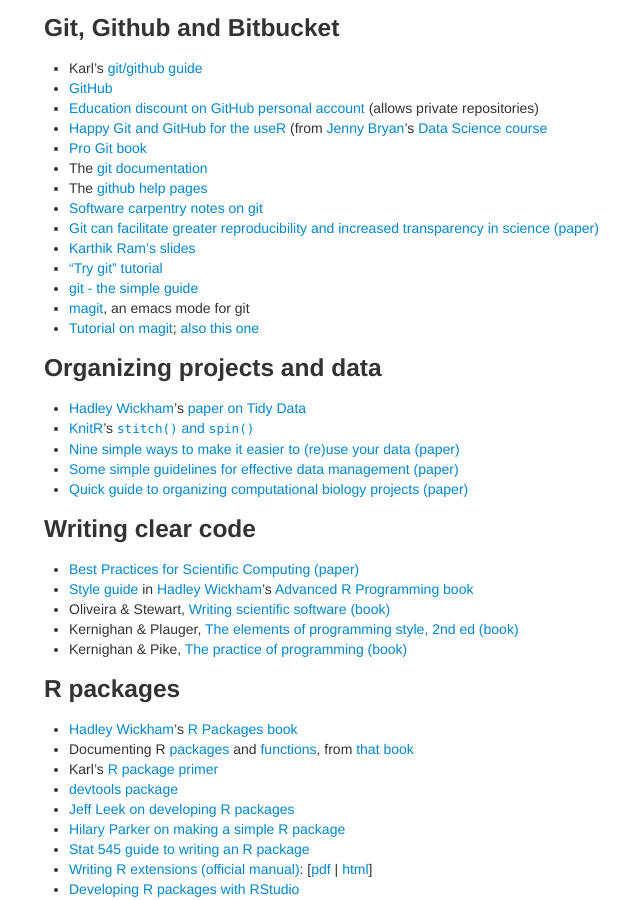
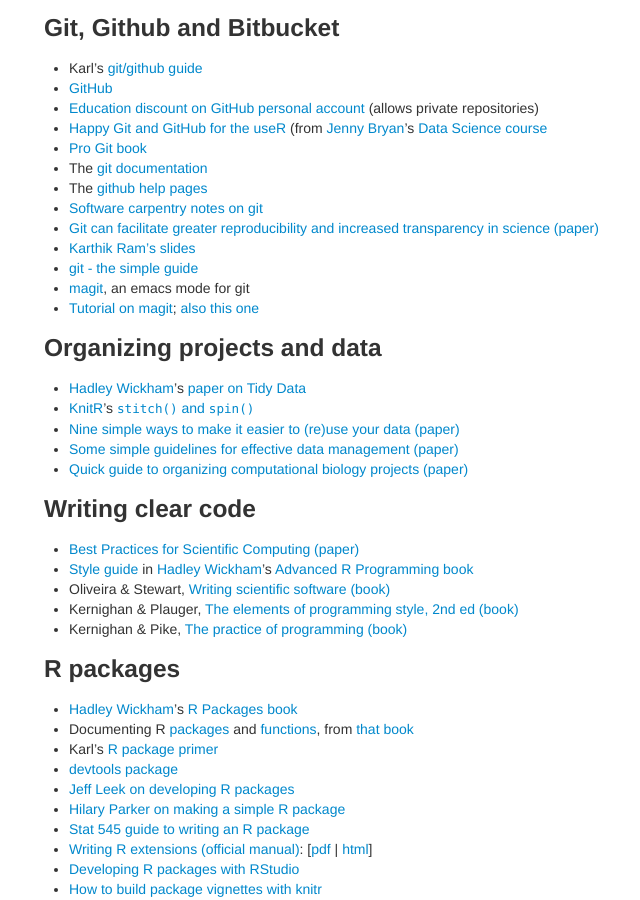
Before and after one commit to kbroman/Tools4RR, a Jekyll site: the page built from pages/resources.md, in a window 1280 px wide and 900 px high, scrolled down 1736 px. Shown: the whole window, without its empty margins (246-886 px from the left). Built offline with Jekyll 4.4.1, drawn with Linux system fonts in a browser that asks for light colours.

Commit message:
pages/resources: Remove try.github.io

```diff
--- a/pages/resources.md
+++ b/pages/resources.md
@@ -118,7 +118,6 @@
 - [Software carpentry notes on git](https://github.com/swcarpentry/boot-camps/blob/master/version-control/git/git-and-github/instructor_notes.md)
 - [Git can facilitate greater reproducibility and increased transparency in science (paper)](https://doi.org/10.1186/1751-0473-8-7)
 - [Karthik Ram's slides](https://karthik.github.io/git_intro/#/slide-title)
-- [&ldquo;Try git&rdquo; tutorial](http://try.github.io)
 - [git - the simple guide](http://rogerdudler.github.io/git-guide/)
 - [magit](https://magit.vc), an emacs mode for git
 - [Tutorial on magit](http://www.masteringemacs.org/articles/2013/12/06/introduction-magit-emacs-mode-git/);
```
